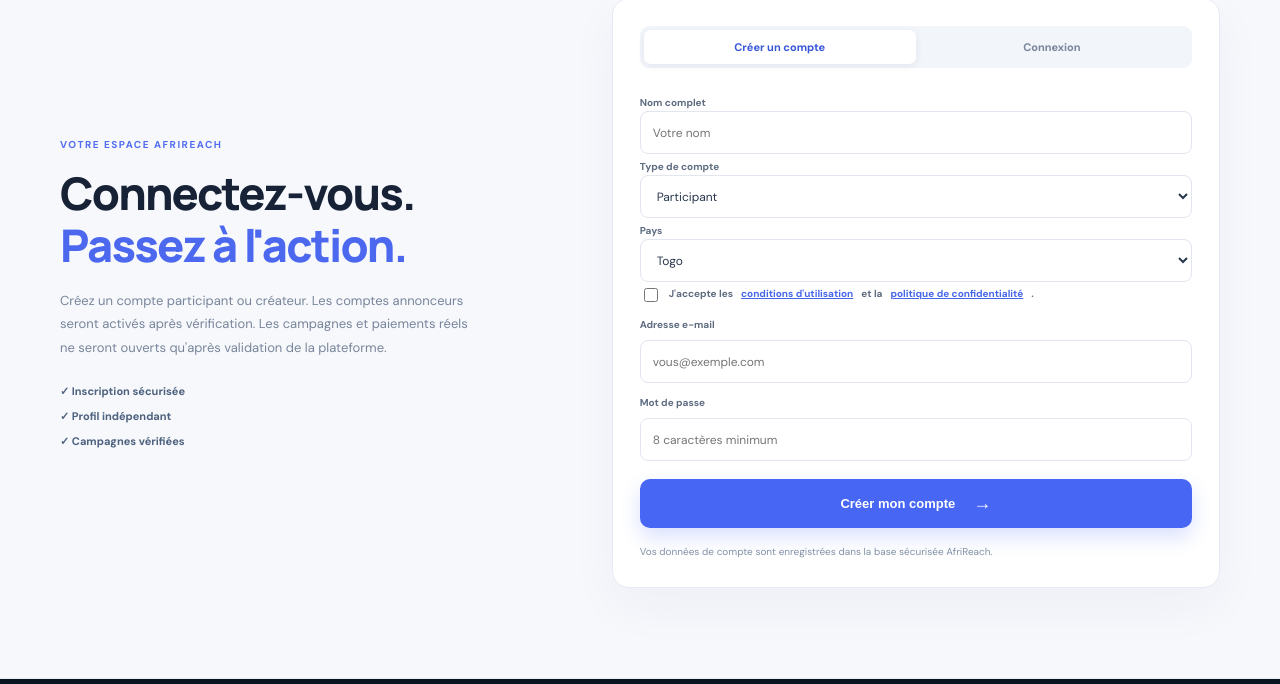
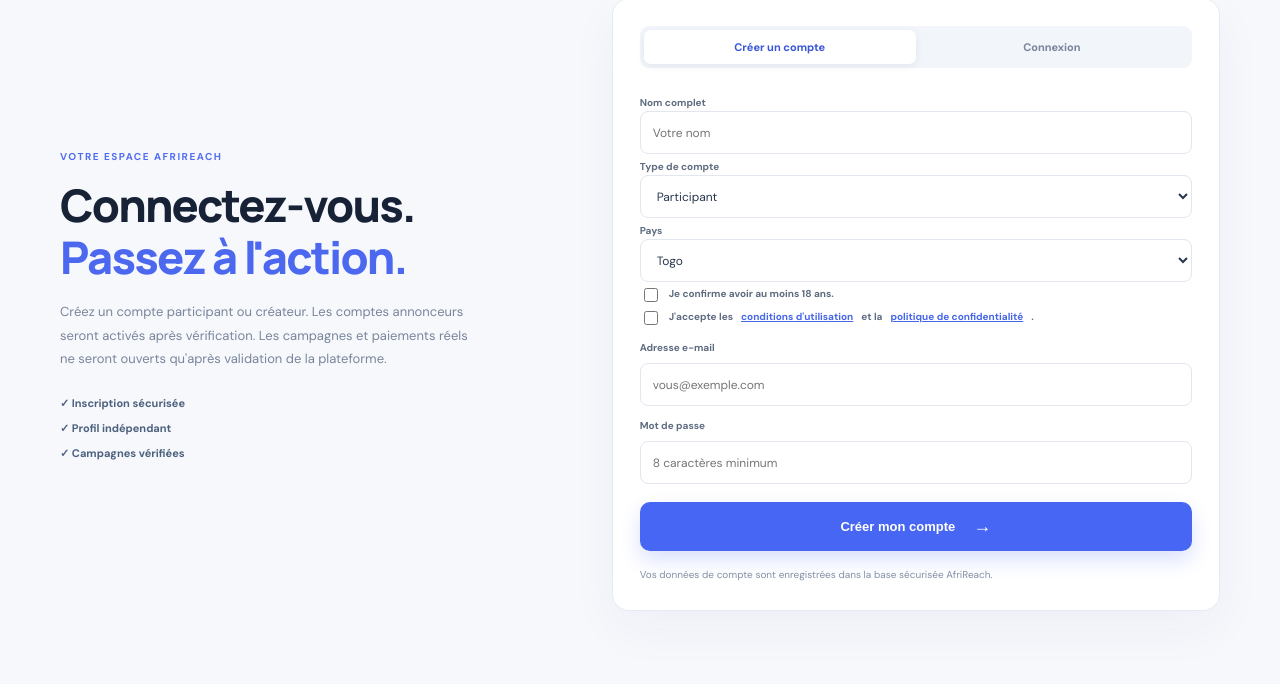
Before and after one commit to kobonaaquilas-alt/africa-rewards, a plain HTML site: page index.html in a window 1280 px wide. Shown: the part 4478-5162 px from the top of the page. Drawn offline with nearby package versions, Linux system fonts and the light colour scheme.

Commit message:
Add adult eligibility confirmation to AfriReach signup

```diff
--- a/index.html
+++ b/index.html
@@ -99,7 +99,7 @@
             <div id="signupFields">
               <label for="authName">Nom complet</label><input id="authName" name="display_name" minlength="2" maxlength="90" autocomplete="name" placeholder="Votre nom" required>
               <label for="authRole">Type de compte</label><select id="authRole" name="account_type"><option value="participant">Participant</option><option value="creator">Créateur de contenu</option></select>
-              <label for="authCountry">Pays</label><select id="authCountry" name="country"><option value="Togo">Togo</option><option value="Bénin">Bénin</option><option value="Côte d'Ivoire">Côte d'Ivoire</option><option value="Burkina Faso">Burkina Faso</option><option value="Autre">Autre</option></select><label class="check-line legal-check"><input id="authLegal" type="checkbox" required> J'accepte les <a href="/conditions.html" target="_blank" rel="noopener">conditions d'utilisation</a> et la <a href="/confidentialite.html" target="_blank" rel="noopener">politique de confidentialité</a>.</label>
+              <label for="authCountry">Pays</label><select id="authCountry" name="country"><option value="Togo">Togo</option><option value="Bénin">Bénin</option><option value="Côte d'Ivoire">Côte d'Ivoire</option><option value="Burkina Faso">Burkina Faso</option><option value="Autre">Autre</option></select><label class="check-line legal-check"><input id="authAge" type="checkbox" required> Je confirme avoir au moins 18 ans.</label><label class="check-line legal-check"><input id="authLegal" type="checkbox" required> J'accepte les <a href="/conditions.html" target="_blank" rel="noopener">conditions d'utilisation</a> et la <a href="/confidentialite.html" target="_blank" rel="noopener">politique de confidentialité</a>.</label>
             </div>
             <label for="authEmail">Adresse e-mail</label><input id="authEmail" name="email" type="email" autocomplete="email" maxlength="254" placeholder="vous@exemple.com" required>
             <label for="authPassword">Mot de passe</label><input id="authPassword" name="password" type="password" autocomplete="new-password" minlength="8" placeholder="8 caractères minimum" required>
```
